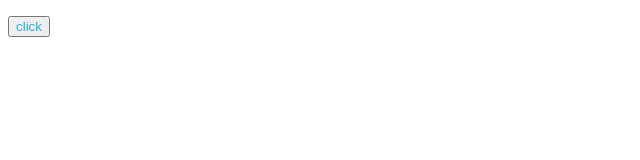
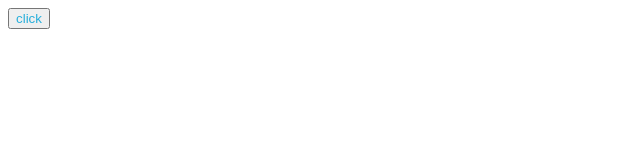
Before and after one commit to sethrishav/React-Practice-Assignments---Button-Action-with-Class-Component, a React app: page / in a window 1280 px wide. Shown: the top 160 px of the page, without its empty margins (0-640 px from the left). Built offline with nearby package versions, Linux system fonts and the light colour scheme.

Commit message:
Update App.js

```diff
--- a/src/components/App.js
+++ b/src/components/App.js
@@ -16,8 +16,9 @@ class App extends Component {
     	return(
     		<div id="main">
 				{ /* Do not remove this main div!! */ }
+
+		<button id="click" onClick={this.show}>click</button>
 		<p id="para">{this.state.msg}</p>
-		<button id="click" onClick={this.show}>click</button>
     		</div>
     	);
     }
```
